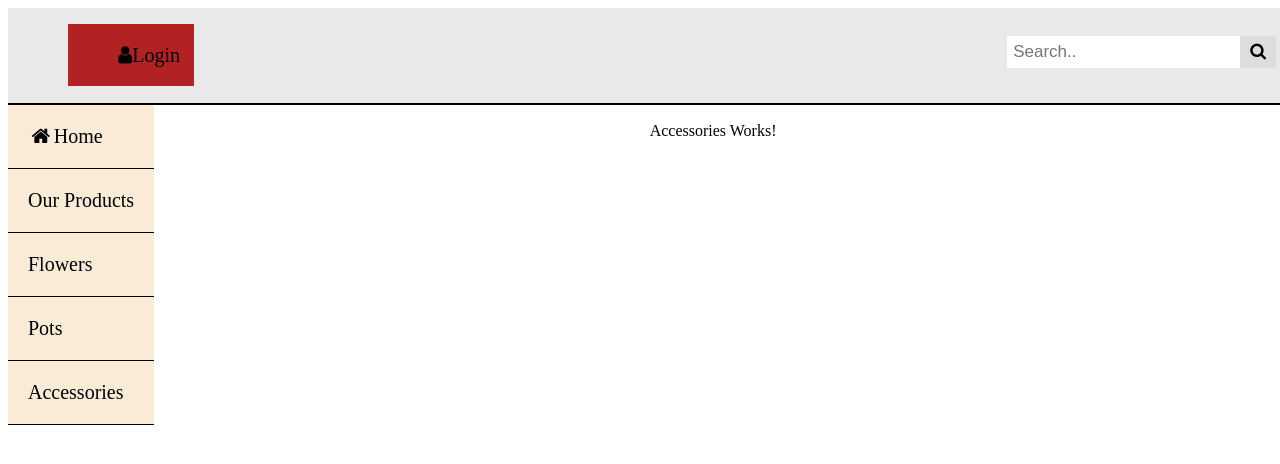
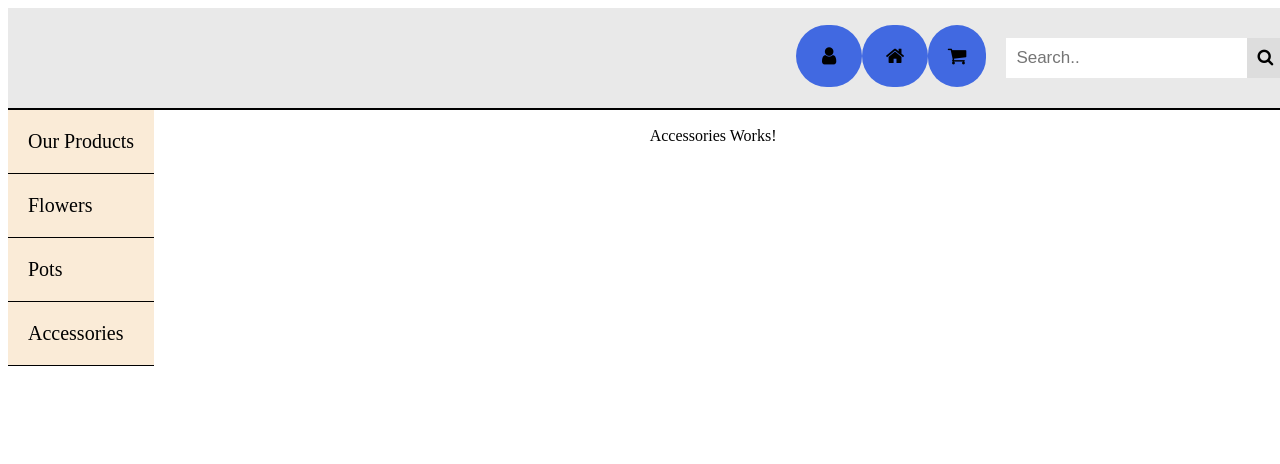
Before and after one commit to saracin28/3DFlower-Front-End, an Angular app in the folder my-app/: page /accessories in a window 1280 px wide. Shown: the top 464 px of the page. Built offline with nearby package versions, Linux system fonts and the light colour scheme.

Commit message:
HTML updated

```diff
--- a/my-app/src/app/app.component.css
+++ b/my-app/src/app/app.component.css
@@ -1,33 +1,51 @@
 .header{
   text-align: left;
   border-bottom: 2px solid;
-  float: none;
   display: block;
   width: 100%;
-  margin: 0;
-  padding: 20px;
+  padding: 30px;
   background-color: #e9e9e9;
 
 }
-.header ul{
-  list-style-type: none;
-  width: 100%;
-  height: 100%;
+.nav-horizontal{
+  margin-left: 60%;
+  display: inline-block;
+}
+.button-nav-horizontal {
+  padding: 20px 20px;
+  color: black;
+  text-decoration: none;
+  font-size: 20px;
+  background-color: royalblue;
+  border-radius: 1000px;
+
+}
+.button-nav-horizontal:hover{
+  background-color: #555555;
+  transition: 1s;
 }
 
-.header li{
+.search-container{
+  display: inline-block;
+  margin-left: 20px;
+}
+
+
+.search-button{
+  padding: 10px;
+  margin-right: 16px;
+  background: #ddd;
+  font-size: 17px;
+  border: none;
+  cursor: pointer;
 
 }
 
-.login {
-  padding: 20px 50px;
-  color: black;
-  text-decoration: none;
-  font-size: 20px;
-  background-color: firebrick;
-
+.search-container input {
+  padding: 10px;
+  font-size: 17px;
+  border: none;
 }
-
 
 .container2 ul {
   list-style-type: none;
@@ -57,6 +75,7 @@
   background-color: #555;
   color: white;
   display: block;
+  transition: 1s;
 }
 
 .main {
@@ -65,24 +84,3 @@
   overflow: hidden;
   text-align: center;
 }
-
-.search-container{
-float: right;
-}
-
-.search-button{
-  padding: 6px 10px;
-  margin-top: 8px;
-  margin-right: 16px;
-  background: #ddd;
-  font-size: 17px;
-  border: none;
-  cursor: pointer;
-}
-
-.search-container input {
-  padding: 6px;
-  margin-top: 8px;
-  font-size: 17px;
-  border: none;
-}
--- a/my-app/src/app/app.component.html
+++ b/my-app/src/app/app.component.html
@@ -2,16 +2,19 @@
 <link rel="stylesheet" href="https://cdnjs.cloudflare.com/ajax/libs/font-awesome/4.7.0/css/font-awesome.min.css">
 
 <div class="header">
-
+<div class="nav-horizontal">
+    <a type="button" class="button-nav-horizontal" routerLink="/login"><i class="fa fa-fw fa-user"></i></a>
+    <a type="button" class="button-nav-horizontal" routerLink="/home"><i class="fa fa-fw fa-home"></i></a>
+    <a type="button" class="button-nav-horizontal" routerLink="/cart"><i class="fa fa-shopping-cart"></i></a>
+</div>
   <div class="search-container">
     <form>
       <input type="text" placeholder="Search.." name="search">
       <button type="submit" class="search-button"><i class="fa fa-search"></i></button>
     </form>
   </div>
-  <ul>
-    <li><a type="button" class="login" routerLink="/login"><i class="fa fa-fw fa-user">Login</i></a></li>
-  </ul>
+
+
   <!--    <input class="s1" type="text" name="email" placeholder="email">-->
   <!--    <br/>-->
   <!--    <input class="s2" type="password" name="password" placeholder="password">-->
@@ -21,7 +24,7 @@
 </div>
 <nav class="container2">
   <ul>
-    <li><a type="button" class="button" routerLink="/home"><i class="fa fa-fw fa-home"></i>Home</a></li>
+
     <li><a type="button" class="button" routerLink="/products">Our Products</a></li>
     <li><a type="button" class="button" routerLink="/flowers">Flowers</a></li>
     <li><a type="button" class="button" routerLink="/pot">Pots</a></li>
```
Lines whose indentation alone changed are shown as unchanged.
